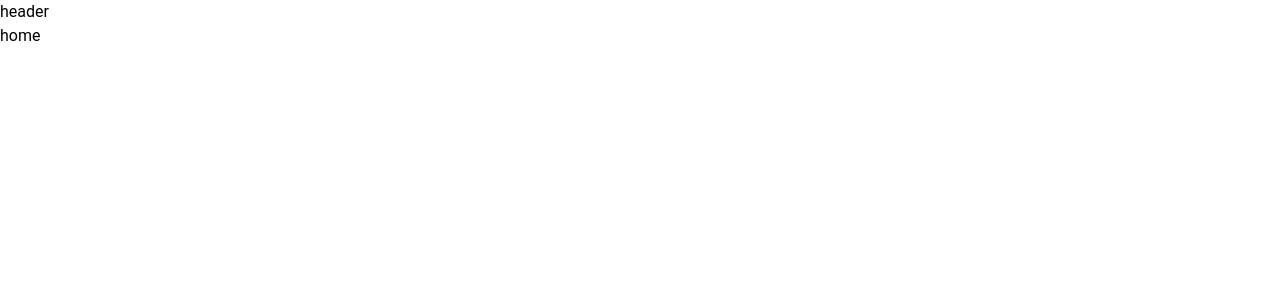
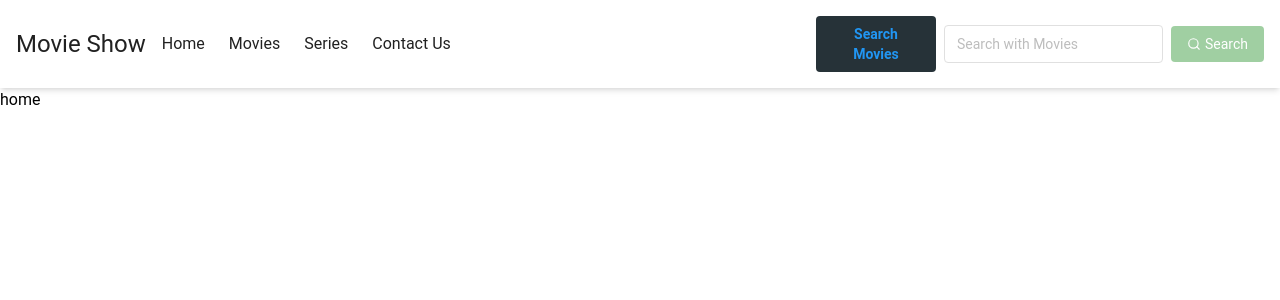
Before and after one commit to amirShahin-7/Movies-Series, a React (Vite) app: page / in a window 1280 px wide. Shown: the top 300 px of the page. Built offline with nearby package versions, Linux system fonts and the light colour scheme.

Commit message:
adding header&dark/light auto

```diff
--- a/src/App.jsx
+++ b/src/App.jsx
@@ -10,7 +10,7 @@ const App = () => {
     <div>
       <Header />
       <Routes>
-        <Route path="/" element={<Home />} />
+        <Route index element={<Home />} />
         <Route path="/movies" element={<Movies />} />
         <Route path="/series" element={<Series />} />
         <Route path="/contactUs" element={<ContactUs />} />
--- a/src/components/Header.jsx
+++ b/src/components/Header.jsx
@@ -1,8 +1,66 @@
+import { Link } from "react-router-dom";
+import { useSelector, useDispatch } from "react-redux";
+import { toggleType } from "../redux/slices/searchToggleSlice";
+import { useState } from "react";
+import { FiSearch } from "react-icons/fi";
+
 const Header = () => {
+  const { type } = useSelector((state) => state.forToggle);
+  const dispatch = useDispatch();
+  const [change, setchange] = useState("");
+
+  const ifMovies = type == "movies";
+
   return (
-    <div>
-      <h1>header</h1>
-    </div>
+    <header className="bg-white dark:bg-gray-900 text-gray-900 dark:text-gray-700 shadow-md p-4 flex flex-col lg:flex-row items-center justify-between gap-4">
+      <div className="flex items-center gap-4">
+        <h1 className="text-2xl  dark:text-white text-gray-900 ">Movie Show</h1>
+        <div className="hidden lg:flex gap-6">
+          <Link to="/" className="hover:underline">
+            Home
+          </Link>
+          <Link to="/movies" className="hover:underline">
+            Movies
+          </Link>
+          <Link to="/series" className="hover:underline">
+            Series
+          </Link>
+          <Link to="/contactUs" className="hover:underline">
+            Contact Us
+          </Link>
+        </div>
+      </div>
+
+      <div className="flex items-center gap-2 w-full max-w-md">
+        <button
+          onClick={() => dispatch(toggleType())}
+          className={`px-4 py-2 rounded font-semibold text-sm
+            ${
+              ifMovies
+                ? "bg-blue-gray-900 text-blue-500 hover:bg-blue-700 hover:text-white"
+                : " bg-blue-gray-900 text-purple-500 hover:bg-purple-700 hover:text-white "
+            }`}
+        >
+          {ifMovies ? "Search Movies" : "Search Series"}
+        </button>
+
+        <input
+          type="text"
+          value={change}
+          onChange={(e) => setchange(e.target.value)}
+          placeholder={`Search with ${ifMovies ? "Movies" : "Series"}`}
+          className="flex-1 px-3 py-2 rounded border border-gray-300 dark:border-gray-700 bg-white dark:bg-gray-800 text-sm"
+        />
+
+        <button
+          disabled={!change.trim()}
+          className="bg-green-600 disabled:opacity-50 px-4 py-2 rounded text-white text-sm flex items-center gap-1"
+        >
+          <FiSearch />
+          Search
+        </button>
+      </div>
+    </header>
   );
 };
 
--- a/src/main.jsx
+++ b/src/main.jsx
@@ -3,11 +3,15 @@ import { BrowserRouter } from "react-router-dom";
 import { createRoot } from "react-dom/client";
 import "./index.css";
 import App from "./App.jsx";
+import { store } from "./redux/store.js";
+import { Provider } from "react-redux";
 
 createRoot(document.getElementById("root")).render(
-  <BrowserRouter>
-    <ThemeProvider>
-      <App />
-    </ThemeProvider>
-  </BrowserRouter>
+  <Provider store={store}>
+    <BrowserRouter>
+      <ThemeProvider>
+        <App />
+      </ThemeProvider>
+    </BrowserRouter>
+  </Provider>
 );
--- /dev/null
+++ b/src/redux/slices/searchToggleSlice.js
@@ -0,0 +1,18 @@
+import { createSlice } from "@reduxjs/toolkit";
+
+const initialState = {
+  type: "movies",
+};
+
+const searchToggleSlice = createSlice({
+  name: "searchToggle",
+  initialState,
+  reducers: {
+    toggleType: (state) => {
+      state.type = state.type == "movies" ? "series" : "movies";
+    },
+  },
+});
+
+export const { toggleType } = searchToggleSlice.actions;
+export const forToggle = searchToggleSlice.reducer;
--- /dev/null
+++ b/src/redux/store.js
@@ -0,0 +1,6 @@
+import { configureStore } from "@reduxjs/toolkit";
+import{ forToggle } from "./slices/searchToggleSlice";
+
+export const store = configureStore({
+  reducer: { forToggle },
+});
--- a/tailwind.config.js
+++ b/tailwind.config.js
@@ -1,5 +1,6 @@
 const withMT = require("@material-tailwind/react/utils/withMT");
 module.exports = withMT({
+  darkMode: "media",
   content: [
     "./index.html",
     "./src/**/*.{js,ts,jsx,tsx}",
```
